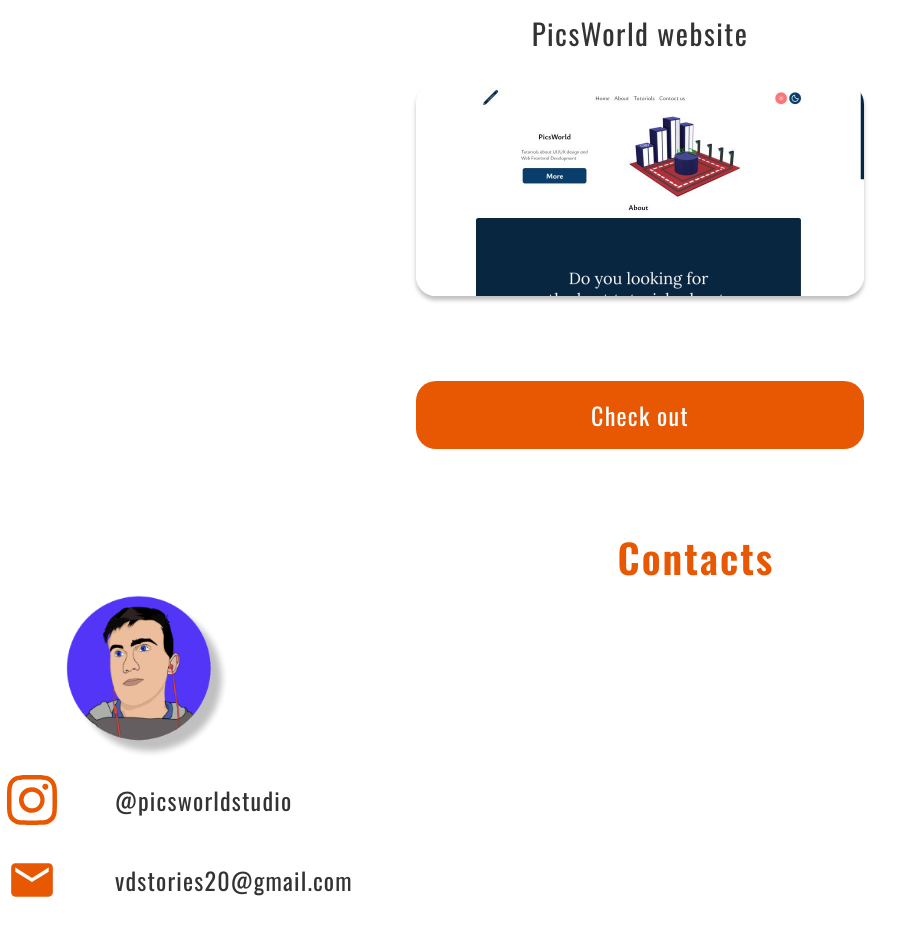
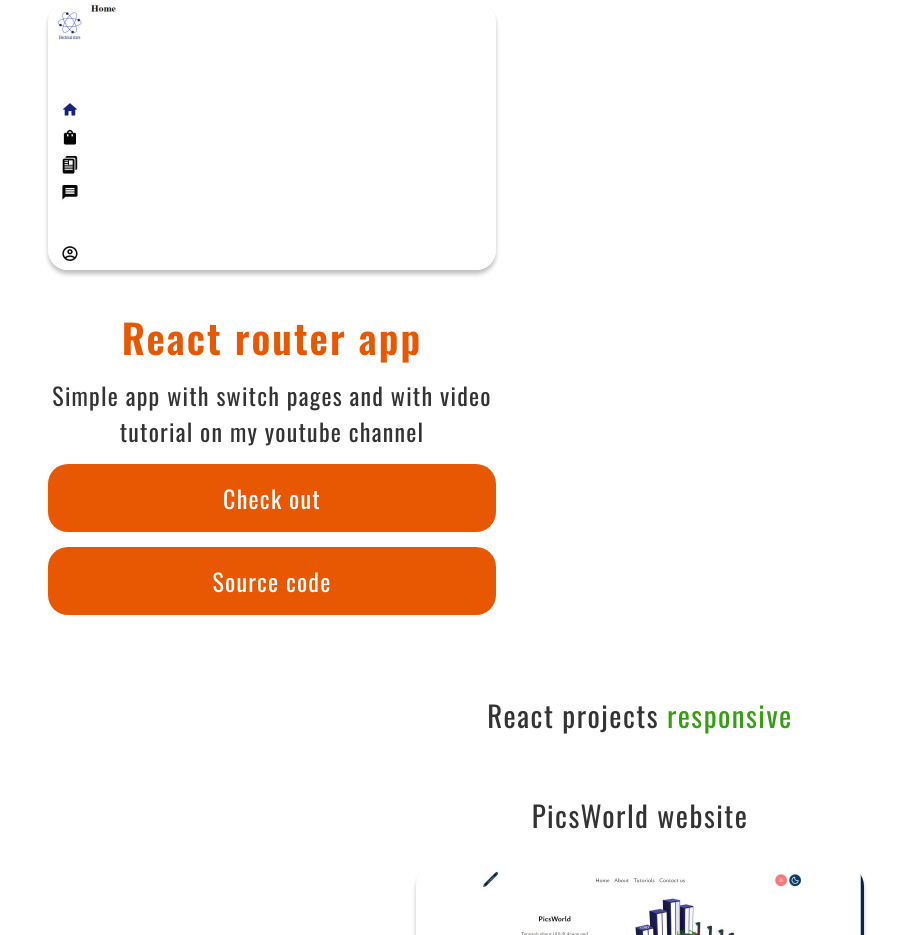
Before and after one commit to VladM4526/developer-portfolio, a website built with Parcel: page index.html in a window 1280 px wide. Shown: the part 5552-6487 px from the top of the page, without its empty margins (0-922 px from the left). Built offline with nearby package versions, Linux system fonts and the light colour scheme; a web font is replaced by a local one; what vanilla-back-to-top would draw is missing.

Commit message:
added project react router app + update packages

```diff
--- a/index.html
+++ b/index.html
@@ -225,24 +225,24 @@
                     </ul>
                     </div>
                 </li>
-                <!-- <li class="pw-works-skills-list-item">
-                    <div class="pw-works-skills-list-item-image">
-                        <h1 class="pw-works-skills-list-item-image-title">Job</h1>
-                    </div>
-                    <h1 class="pw-works-skills-list-item-title">E-Commerce Web App</h1>
-                    <p class="pw-works-skills-list-item-title-text">Website store electronic personal project</p>
+                <li class="pw-works-skills-list-item">
+                    <img class="pw-works-skills-list-item-image" src="./img/react-router-app-edited.jpg" alt="Todo">
+                    <h1 class="pw-works-skills-list-item-title">React router app</h1>
+                    <p class="pw-works-skills-list-item-title-text">Simple app with switch pages and with video tutorial on my youtube channel</p>
                     <div class="pw-works-skills-list-item-buttons-container">
                     <ul class="pw-works-skills-list-item-buttons-list">
                         <li class="pw-works-skills-list-item-buttons-list-item">
-                                <a class="pw-works-skills-list-item-button-link">Check out</a>
+                            <a class="pw-works-skills-list-item-button-link" href="https://react-app-router-tutorial.netlify.app/"
+                                target="_blank" rel="noopener nofollow noreferrer">Check out</a>
                         </li>
                         <li class="pw-works-skills-list-item-buttons-list-item">
-                                <a class="pw-works-skills-list-item-button-link">Source code</a>
+                            <a class="pw-works-skills-list-item-button-link" href="https://github.com/VladM4526/router-app-pages-tutorial-youtube"
+                                target="_blank" rel="noopener nofollow noreferrer">Source code</a>
                         </li>
                     </ul>
                     </div>
                 </li>
-                <li class="pw-works-skills-list-item">
+                <!--<li class="pw-works-skills-list-item">
                     <div class="pw-works-skills-list-item-image">
                         <h1 class="pw-works-skills-list-item-image-title">Job</h1>
                     </div>
@@ -261,7 +261,9 @@
                 </li> -->
             </ul>
         </div>
-
+        <div class="pw-works-container">
+            <h2 class="pw-works-subtitle">React projects <span class="pw-works-subtitle-green">responsive</span></h2>
+        </div>
         <div class="pw-works-website-picsworld">
             <h2 class="pw-works-subtitle">PicsWorld website</h2>
             <img class="pw-works-skills-list-item-image-website" src="./img/website-pics-world-edited.jpg" alt="website">
```
Also changed, not shown: img/react-router-app-edited.jpg (added). Lines whose indentation alone changed are shown as unchanged.
